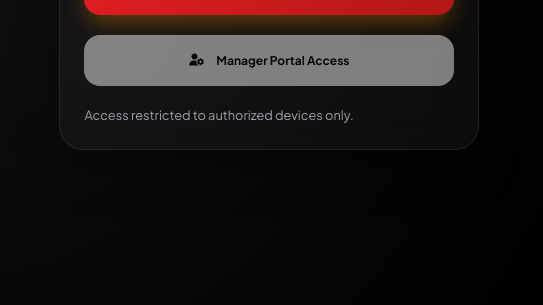
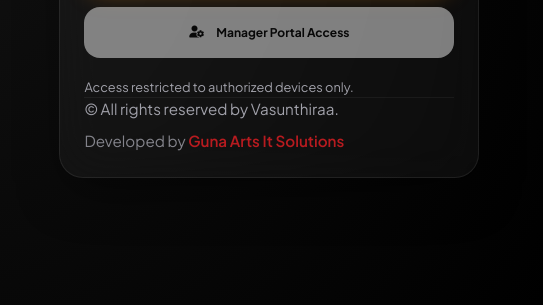
Before and after one commit to Rohithsrisugu9750/vasunthira, a website: page public/index.html in a window 1280 px wide. Shown: the part 495-800 px from the top of the page, 737-1280 px from the left. Drawn offline with nearby package versions, Linux system fonts and the light colour scheme; no server answers.

Commit message:
please enter your comment

```diff
--- a/public/index.html
+++ b/public/index.html
@@ -138,6 +138,14 @@
                         <p class="mt-4 text-center" style="font-size: 0.8rem; color: var(--text-dim);">
                             Access restricted to authorized devices only.
                         </p>
+                        <!-- Login Footer -->
+                        <div class="mt-6 pt-4 text-center"
+                            style="border-top: 1px solid rgba(255,255,255,0.05); font-size: 0.75rem; color: var(--text-dim);">
+                            <p>&copy; All rights reserved by Vasunthiraa.</p>
+                            <p class="mt-2" style="opacity: 0.8;">Developed by <span
+                                    style="color: var(--primary); font-weight: 600; opacity: 1;">Guna Arts It
+                                    Solutions</span></p>
+                        </div>
                     </div>
                 </div>
             </div>
@@ -452,6 +460,14 @@
                     <div id="admin-salary-list" class="full-width-element"></div>
                 </div>
             </section>
+
+            <!-- Dashboard Footer -->
+            <div class="mt-8 pt-6 pb-4 text-center w-full"
+                style="border-top: 1px solid rgba(255,255,255,0.05); font-size: 0.75rem; color: var(--text-dim);">
+                <p>&copy; All rights reserved by Vasunthiraa.</p>
+                <p class="mt-2" style="opacity: 0.8;">Developed by <span
+                        style="color: var(--primary); font-weight: 600; opacity: 1;">Guna Arts It Solutions</span></p>
+            </div>
         </div>
 
         <!-- 3. Verification Screen -->
```
